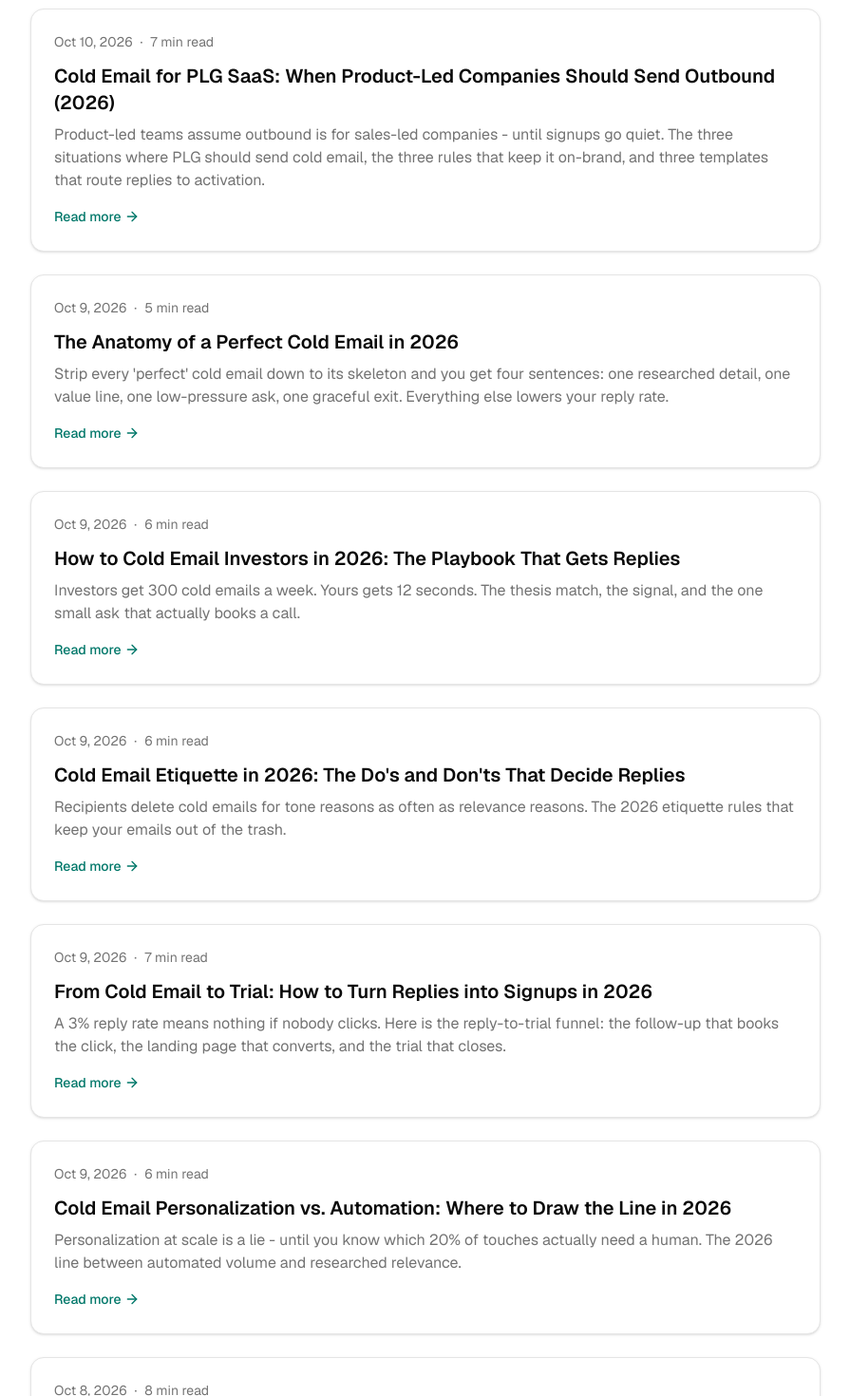
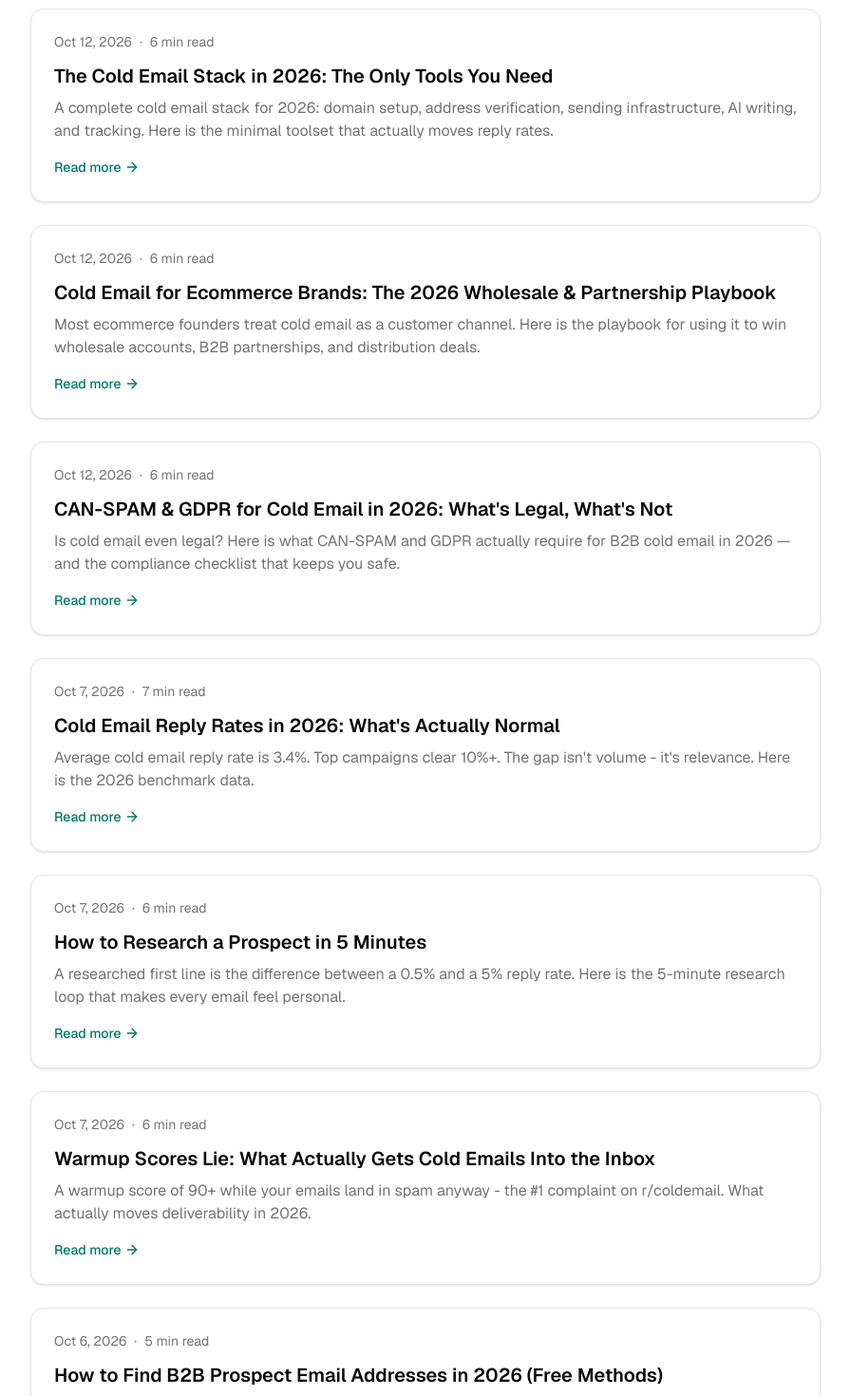
Before and after one commit to caicai458/copywise, a Next.js app: page /blog in a window 1280 px wide. Shown: the part 320-1790 px from the top of the page at 95% size, without its empty margins (192-1087 px from the left). Built offline with nearby package versions, Linux system fonts and the light colour scheme; no server answers.

Commit message:
Add files via upload

```diff
--- a/app/blog/page.tsx
+++ b/app/blog/page.tsx
@@ -5,67 +5,28 @@ import { Card, CardContent } from "@/components/ui/card";
 import { ArrowRight } from "lucide-react";
 const POSTS = [
   {
-    slug: "cold-email-for-plg-saas-2026",
-    title: "Cold Email for PLG SaaS: When Product-Led Companies Should Send Outbound (2026)",
+    slug: "cold-email-stack-2026",
+    title: "The Cold Email Stack in 2026: The Only Tools You Need",
     description:
-      "Product-led teams assume outbound is for sales-led companies - until signups go quiet. The three situations where PLG should send cold email, the three rules that keep it on-brand, and three templates that route replies to activation.",
-    date: "Oct 10, 2026",
-    readTime: "7 min read",
-  },  {
-    slug: "anatomy-of-perfect-cold-email",
-    title: "The Anatomy of a Perfect Cold Email in 2026",
-    description:
-      "Strip every 'perfect' cold email down to its skeleton and you get four sentences: one researched detail, one value line, one low-pressure ask, one graceful exit. Everything else lowers your reply rate.",
-    date: "Oct 9, 2026",
-    readTime: "5 min read",
-  },
-  {
-    slug: "cold-email-investors-2026",
-    title: "How to Cold Email Investors in 2026: The Playbook That Gets Replies",
-    description:
-      "Investors get 300 cold emails a week. Yours gets 12 seconds. The thesis match, the signal, and the one small ask that actually books a call.",
-    date: "Oct 9, 2026",
+      "A complete cold email stack for 2026: domain setup, address verification, sending infrastructure, AI writing, and tracking. Here is the minimal toolset that actually moves reply rates.",
+    date: "Oct 12, 2026",
     readTime: "6 min read",
   },
   {
-    slug: "cold-email-etiquette-2026",
-    title: "Cold Email Etiquette in 2026: The Do's and Don'ts That Decide Replies",
+    slug: "cold-email-for-ecommerce-brands",
+    title: "Cold Email for Ecommerce Brands: The 2026 Wholesale & Partnership Playbook",
     description:
-      "Recipients delete cold emails for tone reasons as often as relevance reasons. The 2026 etiquette rules that keep your emails out of the trash.",
-    date: "Oct 9, 2026",
+      "Most ecommerce founders treat cold email as a customer channel. Here is the playbook for using it to win wholesale accounts, B2B partnerships, and distribution deals.",
+    date: "Oct 12, 2026",
     readTime: "6 min read",
   },
   {
-    slug: "cold-email-to-trial-conversion",
-    title: "From Cold Email to Trial: How to Turn Replies into Signups in 2026",
+    slug: "cold-email-compliance-2026",
+    title: "CAN-SPAM & GDPR for Cold Email in 2026: What's Legal, What's Not",
     description:
-      "A 3% reply rate means nothing if nobody clicks. Here is the reply-to-trial funnel: the follow-up that books the click, the landing page that converts, and the trial that closes.",
-    date: "Oct 9, 2026",
-    readTime: "7 min read",
-  },
-  {
-    slug: "personalization-vs-automation",
-    title: "Cold Email Personalization vs. Automation: Where to Draw the Line in 2026",
-    description:
-      "Personalization at scale is a lie - until you know which 20% of touches actually need a human. The 2026 line between automated volume and researched relevance.",
-    date: "Oct 9, 2026",
+      "Is cold email even legal? Here is what CAN-SPAM and GDPR actually require for B2B cold email in 2026 — and the compliance checklist that keeps you safe.",
+    date: "Oct 12, 2026",
     readTime: "6 min read",
-  },
-  {
-    slug: "bought-lists-are-dead-2026",
-    title: "Bought Lists Are Dead: How to Build a Cold Email List That Replies in 2026",
-    description:
-      "A 'verified' list of 2,000 emails got our client 0.6% replies and 12% bounces. Here is how to build a prospect list that actually replies in 2026.",
-    date: "Oct 8, 2026",
-    readTime: "8 min read",
-  },
-  {
-    slug: "signal-based-outreach",
-    title: "Signal-Based Outreach: The 2026 Playbook for Emailing People in a Buying Window",
-    description:
-      "A signal is a public event that tells you a company is about to need what you sell. Signal-based campaigns clear 15-25% reply rates while volume blasts sit at 0.5-3%.",
-    date: "Oct 8, 2026",
-    readTime: "7 min read",
   },
   {
     slug: "cold-email-reply-rates-2026",
```
